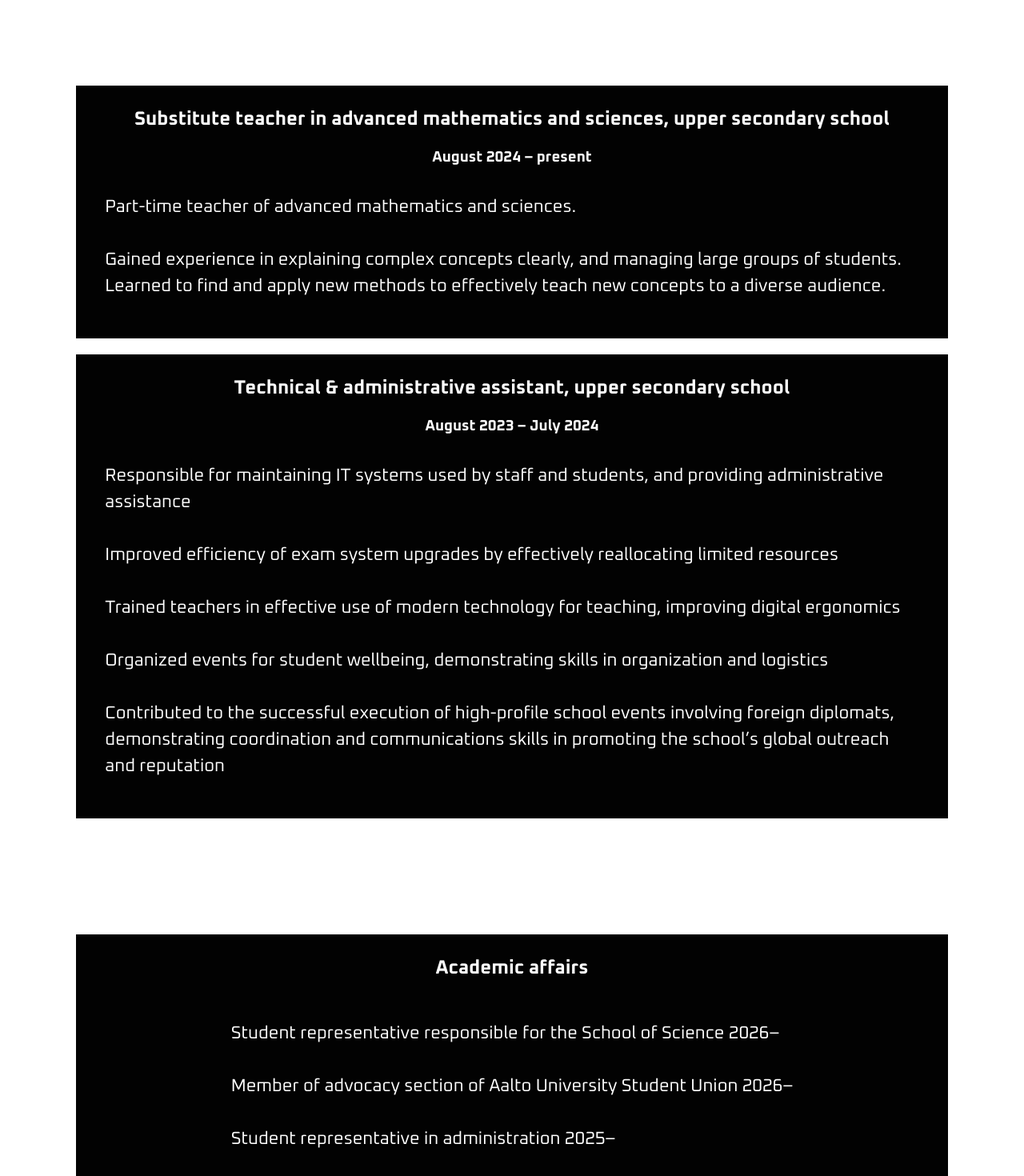
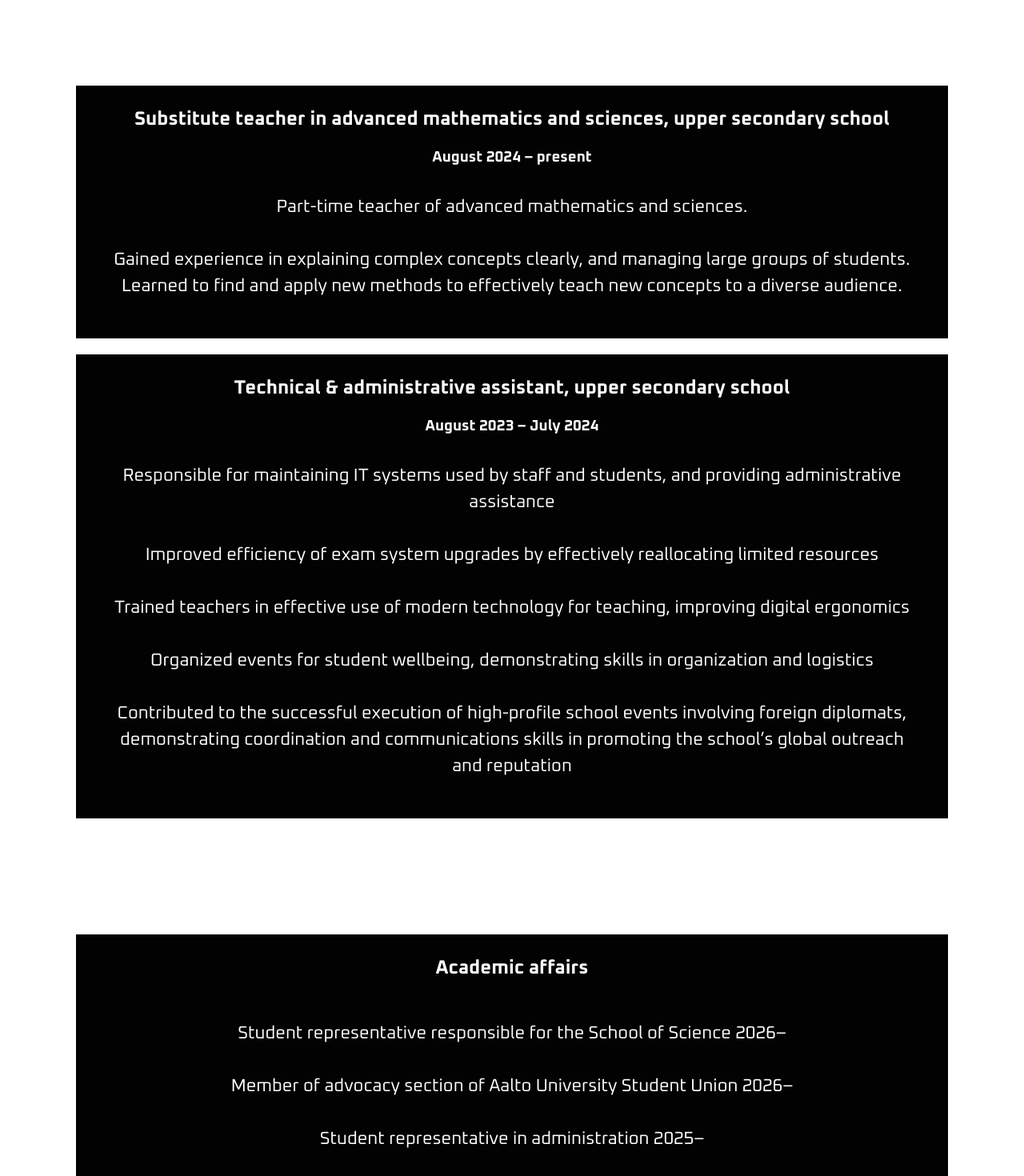
Before and after one commit to silentwinter0/portfolio, a React (Vite) app: page / in a window 1280 px wide. Shown: the part 4400-5870 px from the top of the page at 80% size. Built offline with nearby package versions, Linux system fonts and the light colour scheme.

Commit message:
Patched Article component to take text alignment as a creation parameter. Added appropriate styling to articles on front page

```diff
--- a/src/components/Article.jsx
+++ b/src/components/Article.jsx
@@ -1,10 +1,16 @@
 import React from 'react'
 import './Article.css'
 
-export default function Article({ imageSrc = '', title = '', subtitle = '', content = '', link = '#' }) {
+export default function Article({ imageSrc = '',
+  title = '',
+  subtitle = '',
+  content = '',
+  link = '#',
+  textAlign = 'left'
+}) {
   return (
     <article className="article">
-      <div className="article-projecttext">
+      <div className="article-projecttext" style={{textAlign: textAlign}}>
         <h2>{title}</h2>
         <h3>{subtitle}</h3>
         <div className='article-paragraph'>{content}</div>
--- a/src/pages/FrontPage.jsx
+++ b/src/pages/FrontPage.jsx
@@ -93,6 +93,7 @@ function FrontPage() {
               </>
             }
             link="./"
+            textAlign='center'
             />
           <Article
             imageSrc=""
@@ -113,6 +114,7 @@ function FrontPage() {
               </>
             }
             link="./"
+            textAlign='center'
             />
           <h1>Volunteer work</h1>
             <Article
@@ -131,6 +133,7 @@ function FrontPage() {
                 </>
               }
               link="./"
+              textAlign='center'
               />
             <Article
               imageSrc=""
@@ -148,6 +151,7 @@ function FrontPage() {
                 </>
               }
               link="./"
+              textAlign='center'
               />
       </div>
       <div id='about' />
```
